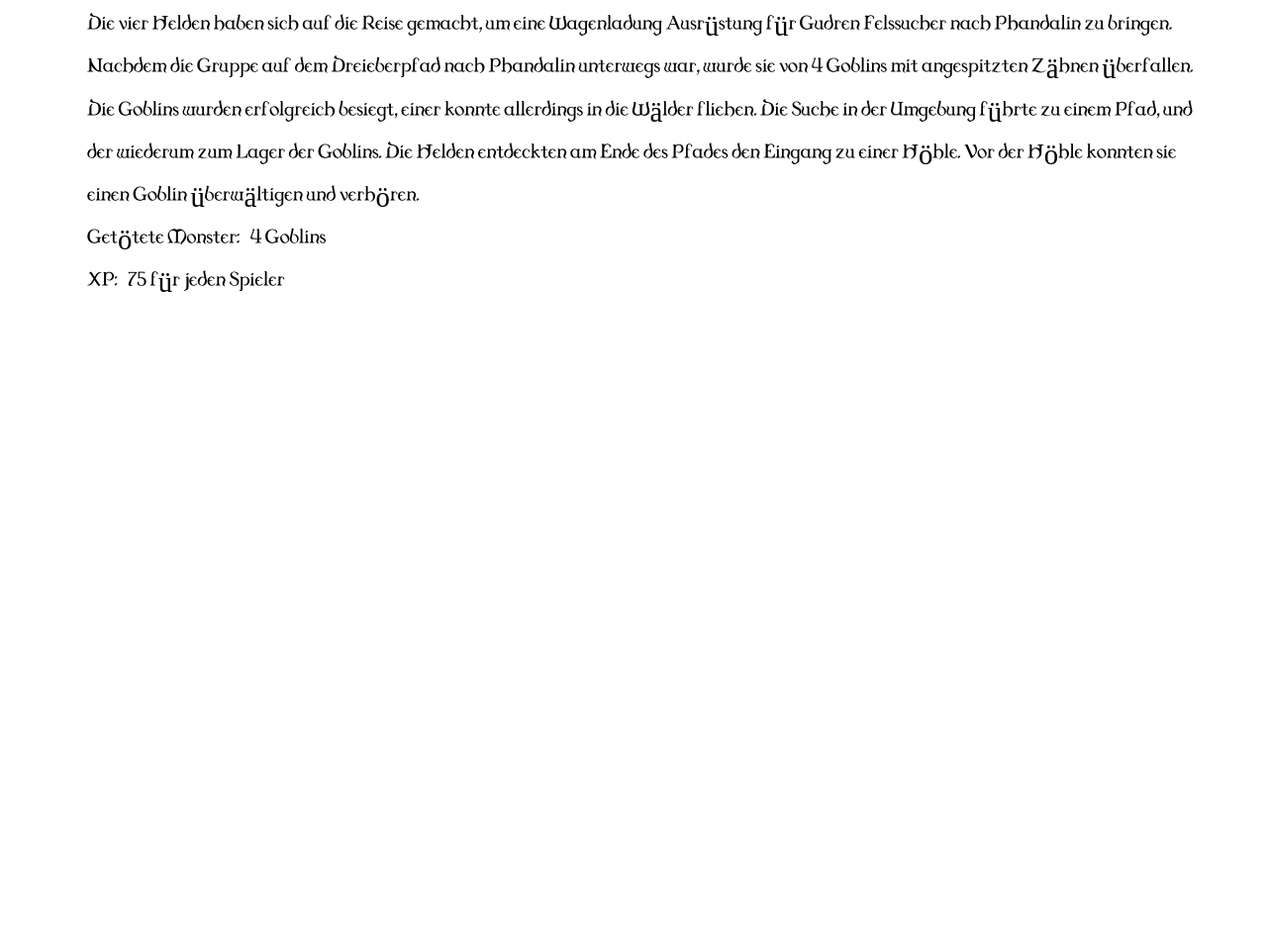
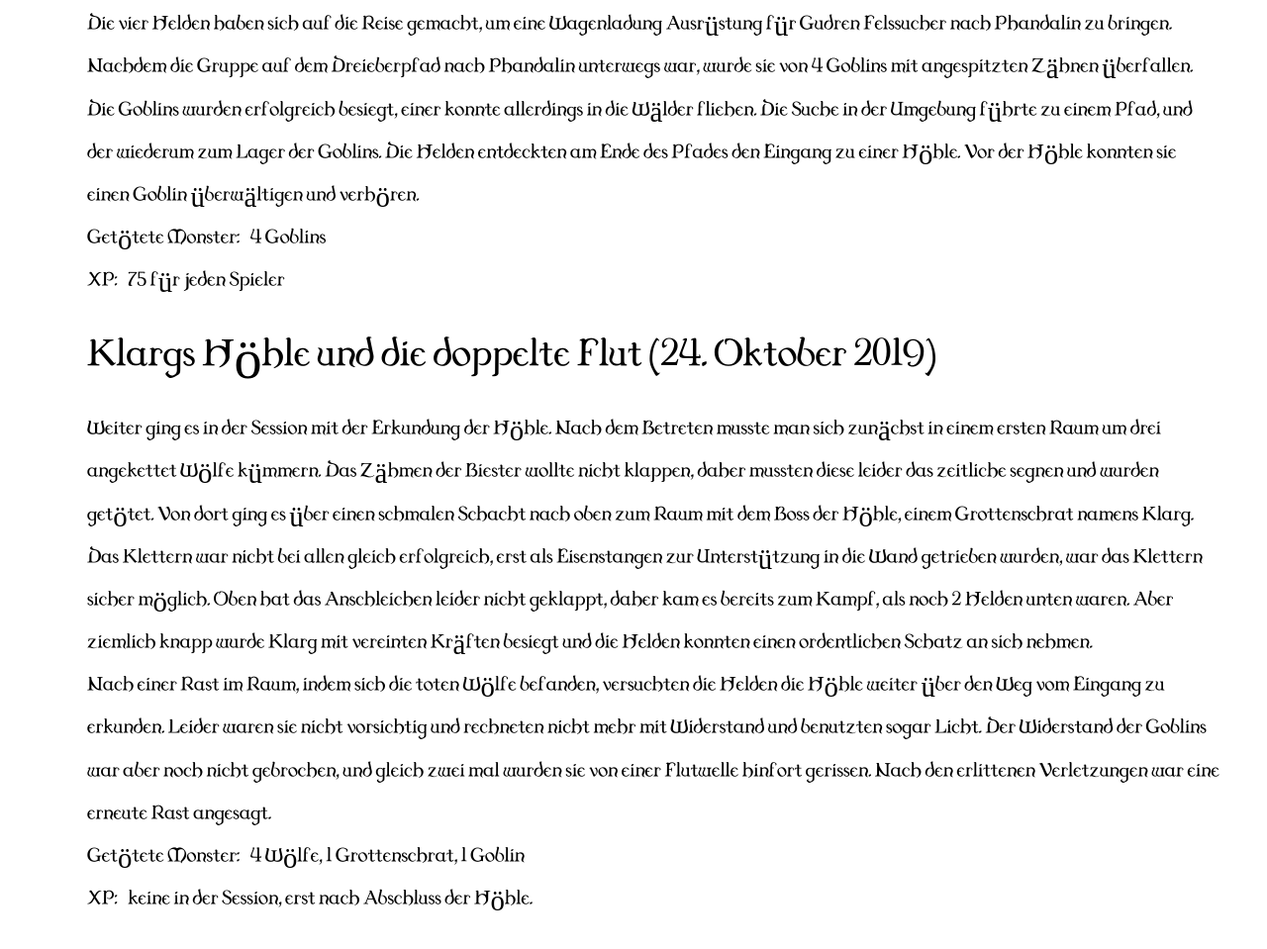
Before and after one commit to scho/dungeonsandnerds, a website: page public/index.html in a window 1280 px wide. Shown: the part 868-1827 px from the top of the page at 99% size. Before the commit the page ends 1245 px from the top, so only its background shows below. Drawn offline with Linux system fonts and the light colour scheme.

Commit message:
Added second session

```diff
--- a/public/index.html
+++ b/public/index.html
@@ -43,6 +43,26 @@
                         XP:&nbsp;&nbsp;&nbsp;75 für jeden Spieler
                     </p>
                 </li>
+                <li>
+                    <h3>Klargs Höhle und die doppelte Flut (24. Oktober 2019)</h3>
+                    <p class="description">
+                        Weiter ging es in der Session mit der Erkundung der Höhle. Nach dem Betreten musste man sich zunächst in einem ersten Raum um drei
+                        angekettet Wölfe kümmern. Das Zähmen der Biester wollte nicht klappen, daher mussten diese leider das zeitliche segnen und wurden
+                        getötet. Von dort ging es über einen schmalen Schacht nach oben zum Raum mit dem Boss der Höhle, einem Grottenschrat namens Klarg.
+                        Das Klettern war nicht bei allen gleich erfolgreich, erst als Eisenstangen zur Unterstützung in die Wand getrieben wurden, war das
+                        Klettern sicher möglich. Oben hat das Anschleichen leider nicht geklappt, daher kam es bereits zum Kampf, als noch 2 Helden unten waren.
+                        Aber ziemlich knapp wurde Klarg mit vereinten Kräften besiegt und die Helden konnten einen ordentlichen Schatz an sich nehmen.
+                        <br>
+                        Nach einer Rast im Raum, indem sich die toten Wölfe befanden, versuchten die Helden die Höhle weiter über den Weg vom Eingang zu erkunden.
+                        Leider waren sie nicht vorsichtig und rechneten nicht mehr mit Widerstand und benutzten sogar Licht. Der Widerstand der Goblins war aber
+                        noch nicht gebrochen, und gleich zwei mal wurden sie von einer Flutwelle hinfort gerissen. Nach den erlittenen Verletzungen war eine
+                        erneute Rast angesagt.
+                        <br>
+                        Getötete Monster:&nbsp;&nbsp;&nbsp;4 Wölfe, 1 Grottenschrat, 1 Goblin
+                        <br>
+                        XP:&nbsp;&nbsp;&nbsp;keine in der Session, erst nach Abschluss der Höhle.
+                    </p>
+                </li>
 
             </ul>
         </section>
```
